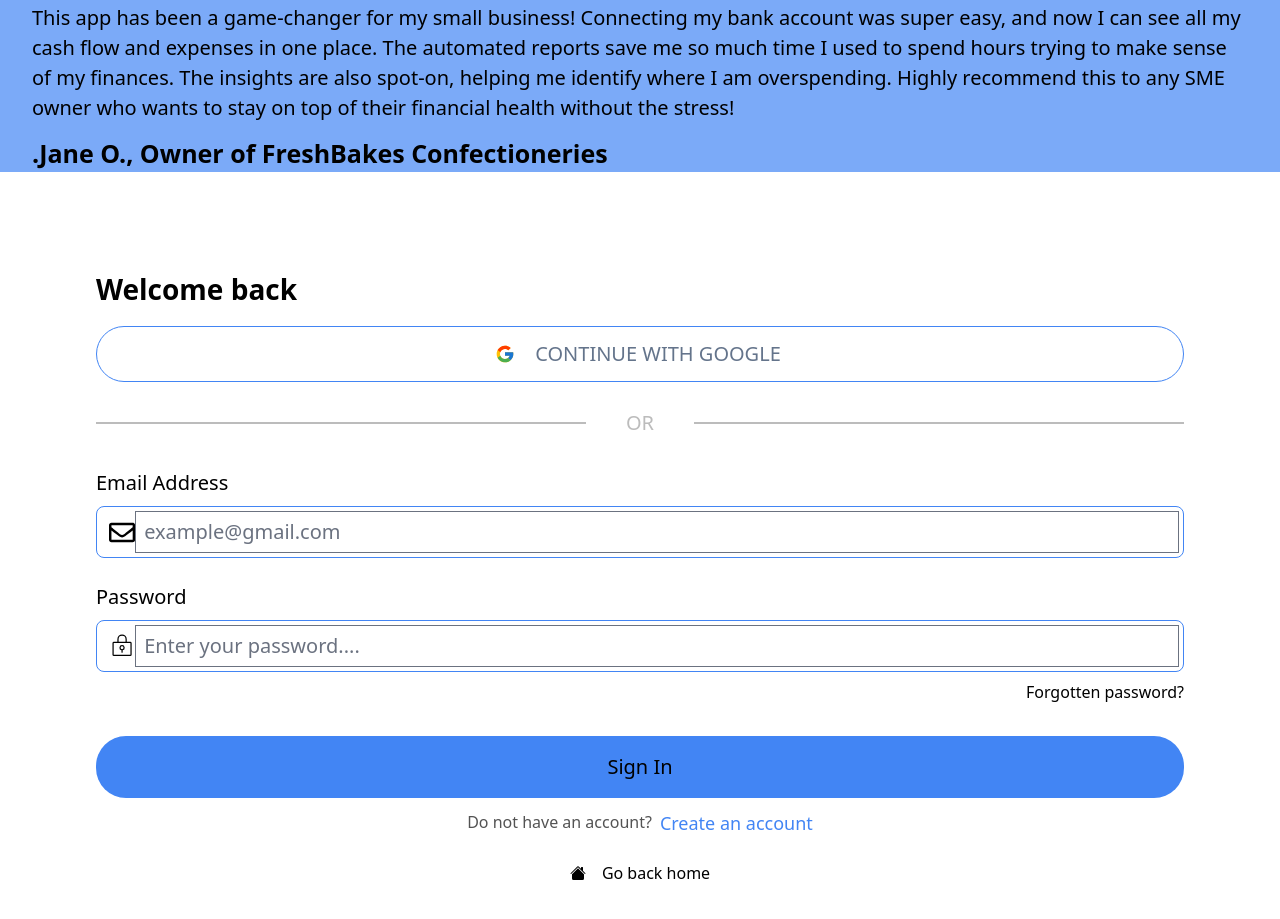
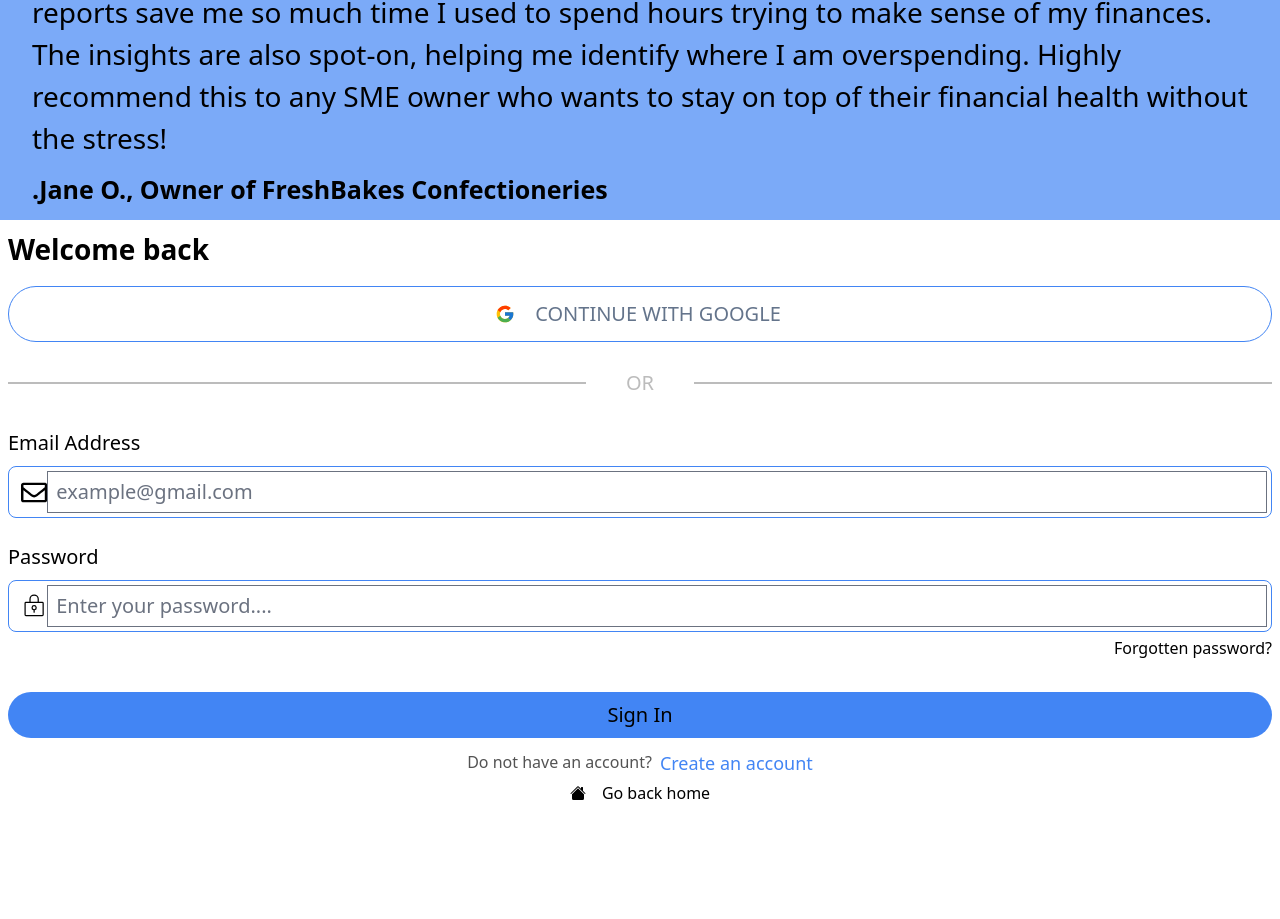
Before and after one commit to mankind4dev/finance-flow-reactjs, a React (Vite) app in the folder client/: page /sign-in in a window 1280 px wide. Shown: the part 255-1174 px from the top of the page. After the commit the page ends 1068 px from the top, so only its background shows below. Built offline with nearby package versions, Linux system fonts and the light colour scheme; no server answers.

Commit message:
sign-in media devices display

```diff
--- a/client/src/pages/SignIn.jsx
+++ b/client/src/pages/SignIn.jsx
@@ -67,7 +67,7 @@ export default function SignIn() {
               height={100}
               className="items-center"
             />
-            <p className="text-[20px] font-[400] md:mt-[8rem] sm:mt-[2rem] w-full">
+            <p className="md:text-[28px] sm:text-[15px] font-[400] sm:mt-[2rem] md:mt-[2rem] w-full">
               This app has been a game-changer for my small business! Connecting
               my bank account was super easy, and now I can see all my cash flow
               and expenses in one place. The automated reports save me so much
@@ -76,12 +76,12 @@ export default function SignIn() {
               overspending. Highly recommend this to any SME owner who wants to
               stay on top of their financial health without the stress!
             </p>
-            <p className="text-[25px] font-[600] mt-3   ">
+            <p className="md:text-[25px] sm:text-[16px] font-[600] py-3">
               .Jane O., Owner of FreshBakes Confectioneries
             </p>
           </div>
 
-          <div className="w-[100%]  p-24 bg-white align-center">
+          <div className="w-[100%]  p-2 bg-white align-center">
             <div className="flex flex-col w-full justify-center">
               <h1 className="text-start text-[28px] font-[700] mb-4 text-black">
                 Welcome back
@@ -123,7 +123,7 @@ export default function SignIn() {
                   />
                 </div>
                 <Link href="/forget-password">
-                  <p className="text-end justify-center pt-2 hover:underline">
+                  <p className="text-end justify-center pt-1 hover:underline">
                     Forgotten password?
                   </p>
                 </Link>
@@ -131,7 +131,7 @@ export default function SignIn() {
                 <button
                   type="submit"
                   disabled={loading}
-                  className="flex justify-center p-4 rounded-[30px]  w-full bottom-2 mt-8 text-]rgba(230,242,242,1)]   bg-[rgba(66,133,244,1)] text-[rgba(0,0,0,1)] text-[20px] font-[500]"
+                  className="flex justify-center p-2 rounded-[30px]  w-full bottom-2 mt-8 text-]rgba(230,242,242,1)]   bg-[rgba(66,133,244,1)] text-[rgba(0,0,0,1)] text-[20px] font-[500]"
                 >
                   {loading ? (
                     <>
@@ -155,7 +155,7 @@ export default function SignIn() {
                     Create an account
                   </Link>
                 </p>
-                <Link to="/" className="flex justify-center text-center   mt-4 gap-2 p-2 hover:underline">
+                <Link to="/" className="flex justify-center text-center   mt-1 gap-2  hover:underline">
                   <BsHouseFill className="  self-center" />
                   <span className="text-[15px] text-slate-500"></span>
                   Go back home
--- a/client/src/pages/SignUp.jsx
+++ b/client/src/pages/SignUp.jsx
@@ -89,7 +89,7 @@ export default function SignUp() {
             </p>
           </div>
 
-          <div className="w-full  bg-white align-center">
+          <div className="w-[100%]  bg-white align-center">
             <div className="flex flex-col w-full justify-center px-2  pt-7">
               <h1 className="text-start text-[28px] font-[700] mb-4 text-black">
                 Create an account
@@ -105,7 +105,6 @@ export default function SignUp() {
               </p>
               <form
                 onSubmit={handleSubmit}
-                action=""
                 className="flex flex-col mt-5"
               >
                 <label className="text-[20px] font[500] mb-1 text-[rgba(0,0,0,1)]">
@@ -225,7 +224,7 @@ export default function SignUp() {
                 </div>
                 <button
                   type="submit"
-                  className="flex justify-center p-4 rounded-[30px]  w-full bottom-2 mt-5   bg-[rgba(66,133,244,1)] text-[rgba(0,0,0,1)] text-[20px] font-[500]"
+                  className="flex justify-center p-2 rounded-[30px]  w-full bottom-2 mt-5   bg-[rgba(66,133,244,1)] text-[rgba(0,0,0,1)] text-[20px] font-[500]"
                 >
                   {loading ? (
                     <>
```
